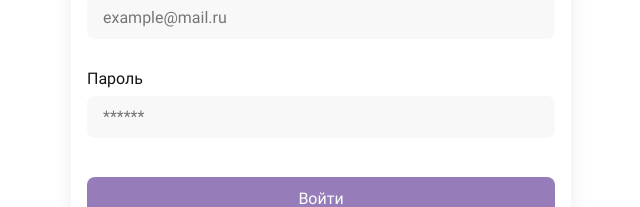
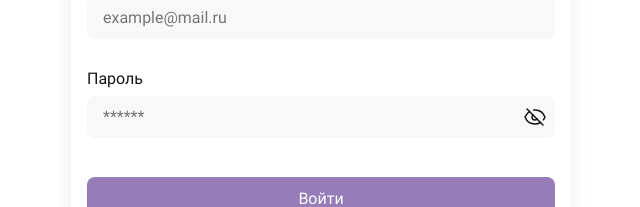
Before and after one commit to elrouss/antipoff-group-test-assignment, a React (Create React App) app: page /sign-in in a window 1280 px wide. Shown: the part 306-513 px from the top of the page, without its empty margins (319-959 px from the left). Built offline with nearby package versions, Linux system fonts and the light colour scheme.

Commit message:
feat: show and hide password on eye click

```diff
--- a/src/components/ui/input/input.jsx
+++ b/src/components/ui/input/input.jsx
@@ -1,3 +1,4 @@
+import { useEffect, useState } from 'react';
 import PropTypes from 'prop-types';
 import styles from './input.module.scss';
 
@@ -16,6 +17,19 @@ function Input({
   error,
   onChange,
 }) {
+  const [passwordType, setPasswordType] = useState(htmlType);
+  const [isEyeClicked, setIsEyeClicked] = useState(true);
+
+  useEffect(() => {
+    if (!name.includes('password')) return;
+
+    if (isEyeClicked) setPasswordType('password');
+    if (!isEyeClicked) setPasswordType('text');
+  }, [isEyeClicked]);
+
+  const handleEye = () => {
+    setIsEyeClicked(!isEyeClicked);
+  };
 
   return (
     <div className={styles.wrapper}>
@@ -24,7 +38,7 @@ function Input({
         className={styles.input}
         id={name}
         name={name}
-        type={htmlType}
+        type={name.includes('password') ? passwordType : htmlType}
         placeholder={placeholder}
         minLength={minLength}
         maxLength={maxLength}
@@ -34,7 +48,46 @@ function Input({
         value={value}
         onChange={onChange}
       />
-      {/* {hasIconHiding && <button className={styles.eye} type="button" />} */}
+      {hasIconHiding && (
+        <button
+          className={`${styles.eye}${
+            (isEyeClicked && ` ${styles.eyeActive}`) || ''
+          }`}
+          type="button"
+          aria-label={isEyeClicked ? 'Показать пароль' : 'Скрыть пароль'}
+          onClick={() => handleEye()}
+        >
+          <svg
+            className={(isEyeClicked && styles.eyeActive) || ''}
+            width="24"
+            height="24"
+            viewBox="0 0 24 24"
+            fill="none"
+            xmlns="http://www.w3.org/2000/svg"
+          >
+            <g clipPath="url(#clip0_233_221)">
+              <path
+                d="M10.7302 5.07319C11.1448 5.02485 11.5684 5 11.9999 5C16.6639 5 20.3998 7.90264 21.9999 12C21.6053 13.0104 21.0809 13.9482 20.4446 14.7877M6.51956 6.51944C4.47949 7.76406 2.90105 9.69259 1.99994 12C3.60008 16.0974 7.33597 19 11.9999 19C14.0375 19 15.8979 18.446 17.4805 17.4804M9.87871 9.87859C9.33576 10.4215 8.99994 11.1715 8.99994 12C8.99994 13.6569 10.3431 15 11.9999 15C12.8284 15 13.5785 14.6642 14.1214 14.1212"
+                stroke="#808185"
+                strokeWidth="1.5"
+                strokeLinecap="round"
+                strokeLinejoin="round"
+              />
+              <path
+                d="M4 4L20 20"
+                stroke="#808185"
+                strokeWidth="1.5"
+                strokeLinecap="round"
+              />
+            </g>
+            <defs>
+              <clipPath id="clip0_233_221">
+                <rect width="24" height="24" fill="white" />
+              </clipPath>
+            </defs>
+          </svg>
+        </button>
+      )}
       {error && <span className={styles.error}>Ошибка</span>}
     </div>
   );
--- a/src/components/ui/input/input.module.scss
+++ b/src/components/ui/input/input.module.scss
@@ -3,6 +3,8 @@
 @import '../../../styles/abstracts/mixins.scss';
 
 .wrapper {
+  position: relative;
+
   display: flex;
   flex-direction: column;
   min-height: 82.99px;
@@ -22,7 +24,18 @@
 }
 
 .eye {
-  &::after {
-    content: url(../../../assets/icons/eye-off.svg);
+  position: absolute;
+  top: 35px;
+  right: 8px;
+
+  width: 24px;
+  height: 24px;
+
+  background-color: transparent;
+}
+
+.eyeActive {
+  g path {
+    stroke: $color-primary-third-tint;
   }
 }
```
